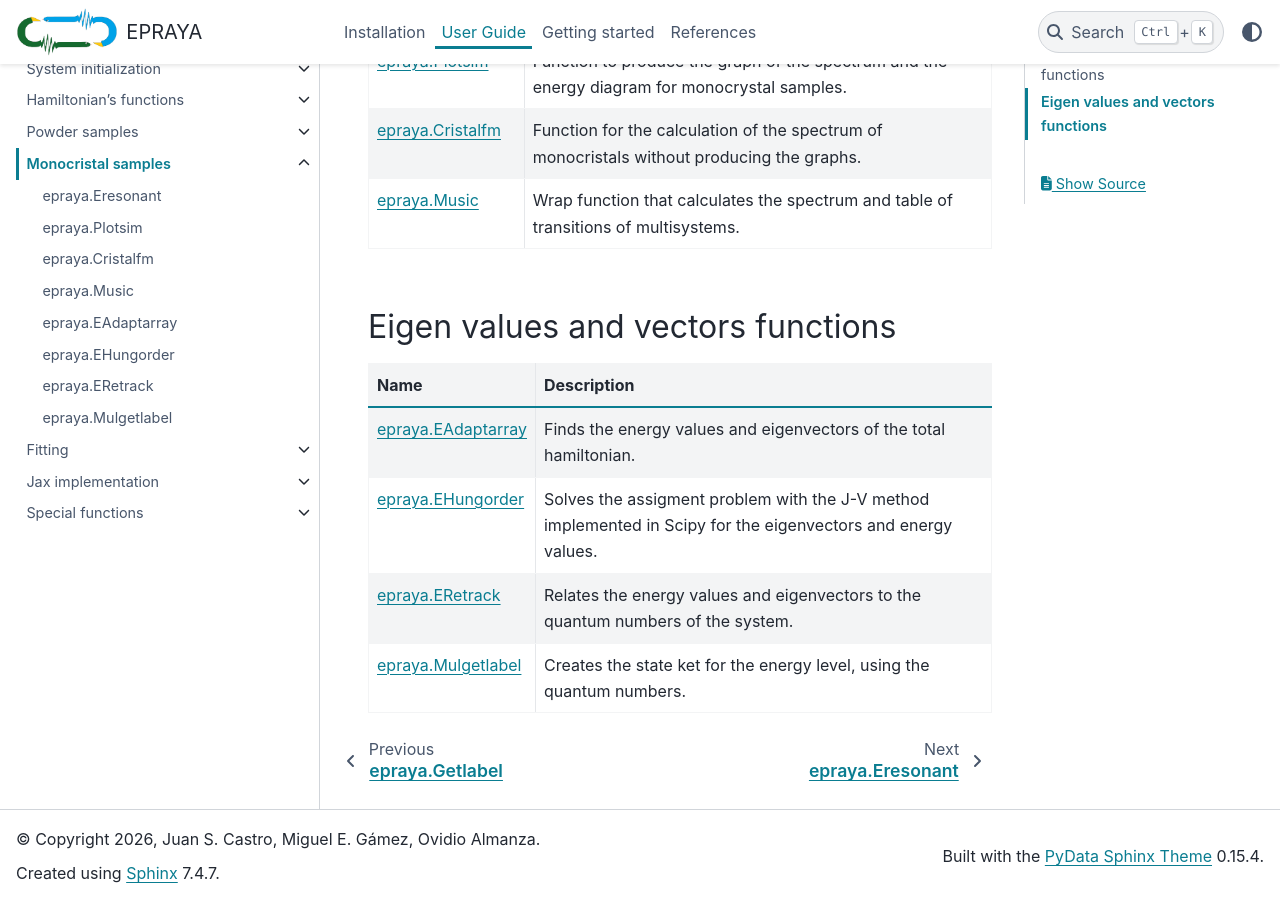
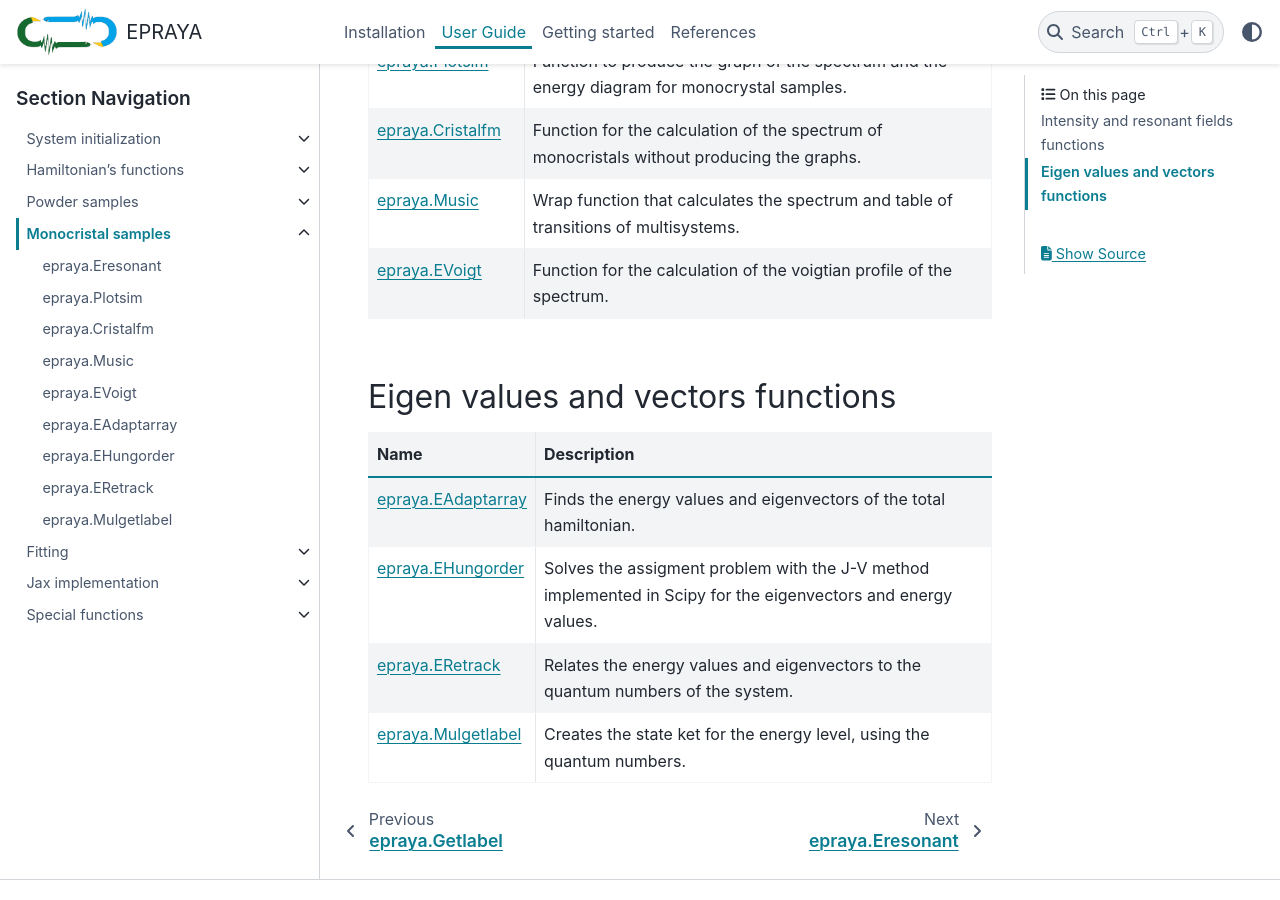
Before and after one commit to eprayadev/EPRAYA, a Sphinx documentation site: the page built from docs/cwcrystal.rst, in a window 1280 px wide and 900 px high, scrolled down 533 px. Built offline with Sphinx 7.4.7 and the PyData theme 0.15.4, drawn with Linux system fonts in a browser that asks for light colours.

Commit message:
Added documentation to the voigtian profile functions

```diff
--- a/docs/cwcrystal.rst
+++ b/docs/cwcrystal.rst
@@ -18,6 +18,7 @@
    Plotsim
    Cristalfm
    Music
+   EVoigt
 
 .. list-table::
    :widths: 25 75
@@ -33,6 +34,8 @@
      - Function for the calculation of the spectrum of monocristals without producing the graphs.
    * - :doc:`epraya.Music <Music>`
      - Wrap function that calculates the spectrum and table of transitions of multisystems.
+   * - :doc:`epraya.EVoigt <EVoigt>`
+     - Function for the calculation of the voigtian profile of the spectrum.
 
 Eigen values and vectors functions
 ----------------------------------
--- a/docs/cwpowder.rst
+++ b/docs/cwpowder.rst
@@ -73,6 +74,8 @@
    * - :doc:`epraya.Gaussp <Gaussp>`
      - Determinates the gaussian profile of the spectrum.
    * - :doc:`epraya.Voigtp <Voigtp>`
+     - Determinates the pseudo-voigtian profile of the spectrum.
+   * - :doc:`epraya.Voigtconv <Voigtconv>`
      - Determinates the voigtian profile of the spectrum.
 
 Eigen values and vectors functions
```
Also changed, not shown: other parts of docs/cwpowder.rst (+1 -0 lines), docs/EVoigt.rst (added, +7 -0 lines), docs/Voigtconv.rst (added, +7 -0 lines).
